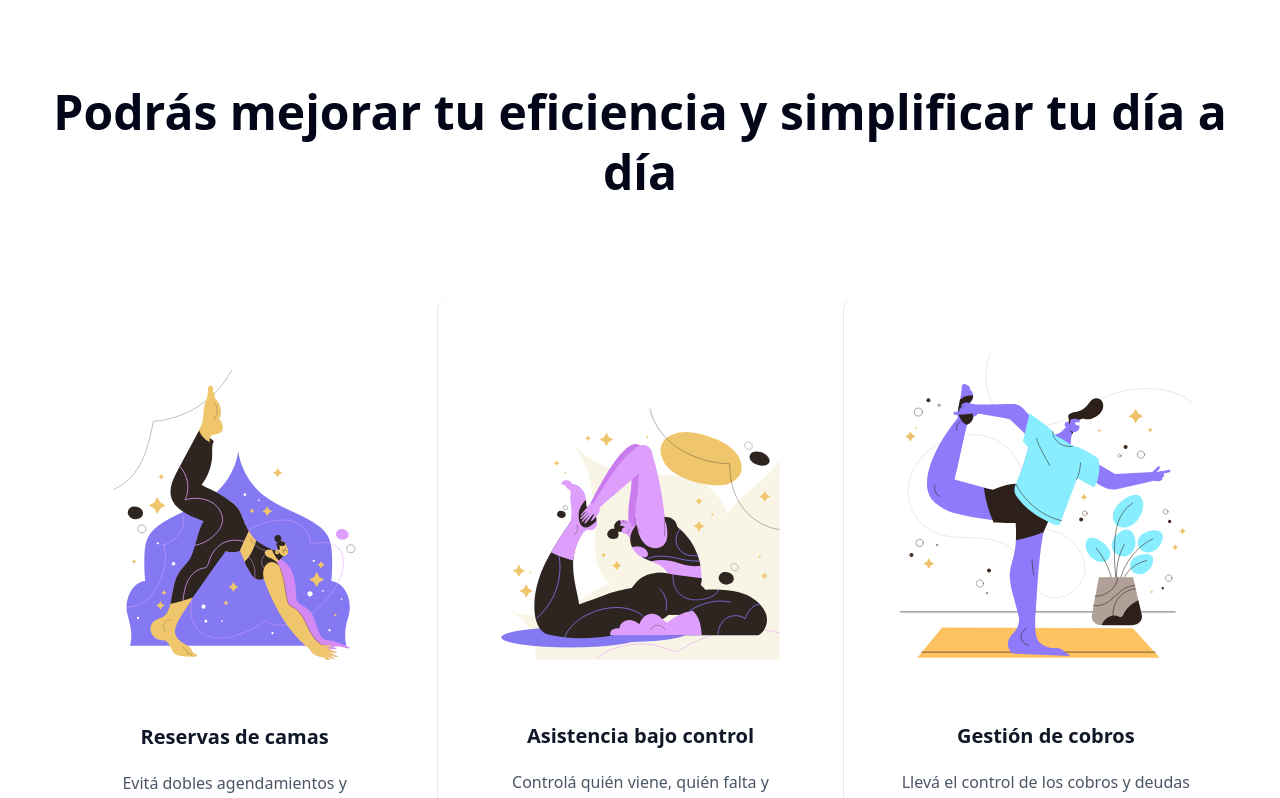
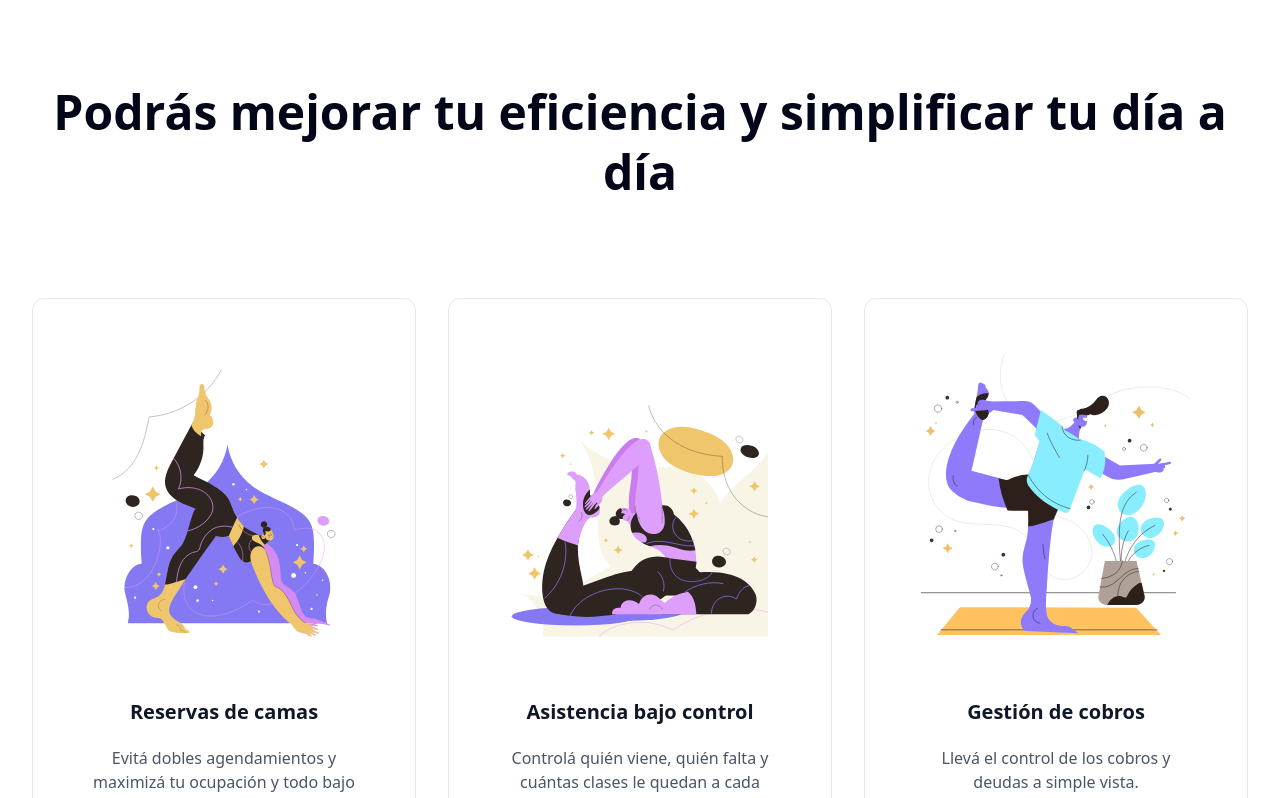
Before and after one commit to axd18/landing, a React (Vite) app: page / in a window 1280 px wide. Shown: the part 894-1692 px from the top of the page. Built offline with nearby package versions, Linux system fonts and the light colour scheme.

Commit message:
animaciones corregidas

```diff
--- a/src/pages/Landing/FeatureSection.jsx
+++ b/src/pages/Landing/FeatureSection.jsx
@@ -3,7 +3,7 @@ import { useInView } from 'react-intersection-observer';
 
 // Componente para cada tarjeta de característica individual
 // Recibe props para personalizar su contenido y la animación
-const FeatureCard = ({ icon, title, description, borderClasses, delay }) => {
+const FeatureCard = ({ icon, title, description, delay }) => {
     const { ref, inView } = useInView({
         // La animación se activa una sola vez
         triggerOnce: true,
@@ -16,8 +16,8 @@ const FeatureCard = ({ icon, title, description, borderClasses, delay }) => {
             ref={ref}
             // Clases base para el estilo y la transición
             className={`
-                md:p-8 lg:p-14
-                ${borderClasses}
+                p-6 sm:p-8 lg:p-14 // Padding base para todas las pantallas, ajustado para sm y lg
+                border border-gray-200 // Bordes generales para todas las tarjetas
                 transform transition-all duration-700 ease-in-out
                 ${inView
                     // Estado final (visible): opacidad 1, sin traslación, sin desenfoque
@@ -49,37 +49,31 @@ const FeatureSection = () => {
             icon: '/features/camas-icon.svg',
             title: 'Reservas de camas',
             description: 'Evitá dobles agendamientos y maximizá tu ocupación y todo bajo control.',
-            borderClasses: '',
         },
         {
             icon: '/features/illus-icon.svg',
             title: 'Asistencia bajo control',
             description: 'Controlá quién viene, quién falta y cuántas clases le quedan a cada cliente.',
-            borderClasses: 'md:border-l md:border-gray-200',
         },
         {
             icon: '/features/illus-icon-2.svg',
             title: 'Gestión de cobros',
             description: 'Llevá el control de los cobros y deudas a simple vista.',
-            borderClasses: 'md:border-l md:border-gray-200',
         },
         {
             icon: '/features/illus-icon-3.svg',
             title: 'Registro de Profesores',
             description: 'Podés gestionar los horarios y pagos de los profesores.',
-            borderClasses: 'md:border-t md:border-gray-200',
         },
         {
             icon: '/features/illus-icon-4.svg',
             title: 'Calendario',
             description: 'Incluye un calendario donde podés agregar eventos y de fácil acceso.',
-            borderClasses: 'md:border-l md:border-gray-200 md:border-t',
         },
         {
             icon: '/features/illus-icon-5.svg',
             title: 'Gestión de clientes',
             description: 'Registrá tus clientes creando una base de datos y lleva el control de sus actividades.',
-            borderClasses: 'md:border-l md:border-gray-200 md:border-t',
         },
     ];
 
@@ -92,14 +86,20 @@ const FeatureSection = () => {
                     </h2>
                 </div>
 
-                <div className="grid grid-cols-1 mt-10 text-center sm:mt-16 sm:grid-cols-2 sm:gap-x-12 gap-y-12 md:grid-cols-3 md:gap-0 xl:mt-24">
+                <div className="
+                    grid grid-cols-1 // Por defecto, una columna en móviles
+                    gap-8 // Espacio consistente entre elementos en todas las pantallas
+                    mt-10 text-center
+                    sm:mt-16 sm:grid-cols-2 // En sm, dos columnas
+                    md:grid-cols-3 // En md, tres columnas
+                    xl:mt-24
+                ">
                     {features.map((feature, index) => (
                         <FeatureCard
                             key={index}
                             icon={feature.icon}
                             title={feature.title}
                             description={feature.description}
-                            borderClasses={feature.borderClasses}
                             // Retraso escalonado para cada tarjeta (0ms, 150ms, 300ms, ...)
                             delay={index * 150}
                         />
--- a/src/pages/Landing/Hero.jsx
+++ b/src/pages/Landing/Hero.jsx
@@ -1,9 +1,8 @@
 // src/pages/Landing/Hero.jsx
 import React, { useRef, useState } from "react";
-import Carousel from "../../components/Carousel"; // Asumiendo que tienes este componente
+import Carousel from "../../components/Carousel";
 import { sendForm } from "@emailjs/browser";
-
-import InteractiveBackground from "../../components/InteractiveBackground"; // Importamos nuestro nuevo componente
+import InteractiveBackground from "../../components/InteractiveBackground";
 
 const Hero = () => {
     const form = useRef();
@@ -30,17 +29,15 @@ const Hero = () => {
     return (
         <div className="relative min-h-screen w-full">
             <InteractiveBackground imageUrl="/bg-hero-02.webp">
-
-                {/* Todo el contenido se renderiza como "hijo" del fondo interactivo */}
                 <div className="relative z-10 mx-auto flex min-h-screen max-w-7xl flex-col px-4 py-8 sm:px-6 lg:flex-row lg:items-center lg:px-8 gap-8">
-
                     <div className="w-full lg:w-1/2 flex flex-col justify-center">
                         <div className="mb-8 block lg:hidden opacity-0 animate-fade-in-up" style={{ animationDelay: '0.4s' }}>
                             <img src="/img-hero-desktop.webp" alt="Mobile preview" className="w-full h-auto object-contain" loading="lazy" />
                         </div>
 
                         <h1
-                            className="text-4xl font-bold text-slate-800 md:text-5xl lg:text-6xl lg:leading-[1.2] opacity-0 animate-fade-in-up"
+                            // CAMBIO AQUÍ: text-3xl para pantallas pequeñas, luego escala a md:text-5xl y lg:text-6xl
+                            className="text-3xl font-bold text-slate-800 md:text-5xl lg:text-6xl lg:leading-[1.2] opacity-0 animate-fade-in-up"
                             style={{ animationDelay: '0.2s' }}
                         >
                             El Software para Estudio de Pilates más completo
@@ -101,7 +98,6 @@ const Hero = () => {
                         />
                     </div>
                 </div>
-
             </InteractiveBackground>
         </div>
     );
--- a/src/pages/Landing/LandingPage.jsx
+++ b/src/pages/Landing/LandingPage.jsx
@@ -22,9 +22,9 @@ const LandingPage = () => {
 
             {/* A partir de aquí, envolvemos cada sección con nuestro componente animado */}
 
-            <AnimatedSection direction="up">
+            {/* <AnimatedSection direction="up"> */} {/* Comentamos la envoltura */}
                 <FeatureSection />
-            </AnimatedSection>
+            {/* </AnimatedSection> */}
 
             <AnimatedSection direction="left">
                 <GestionCamas />
```
